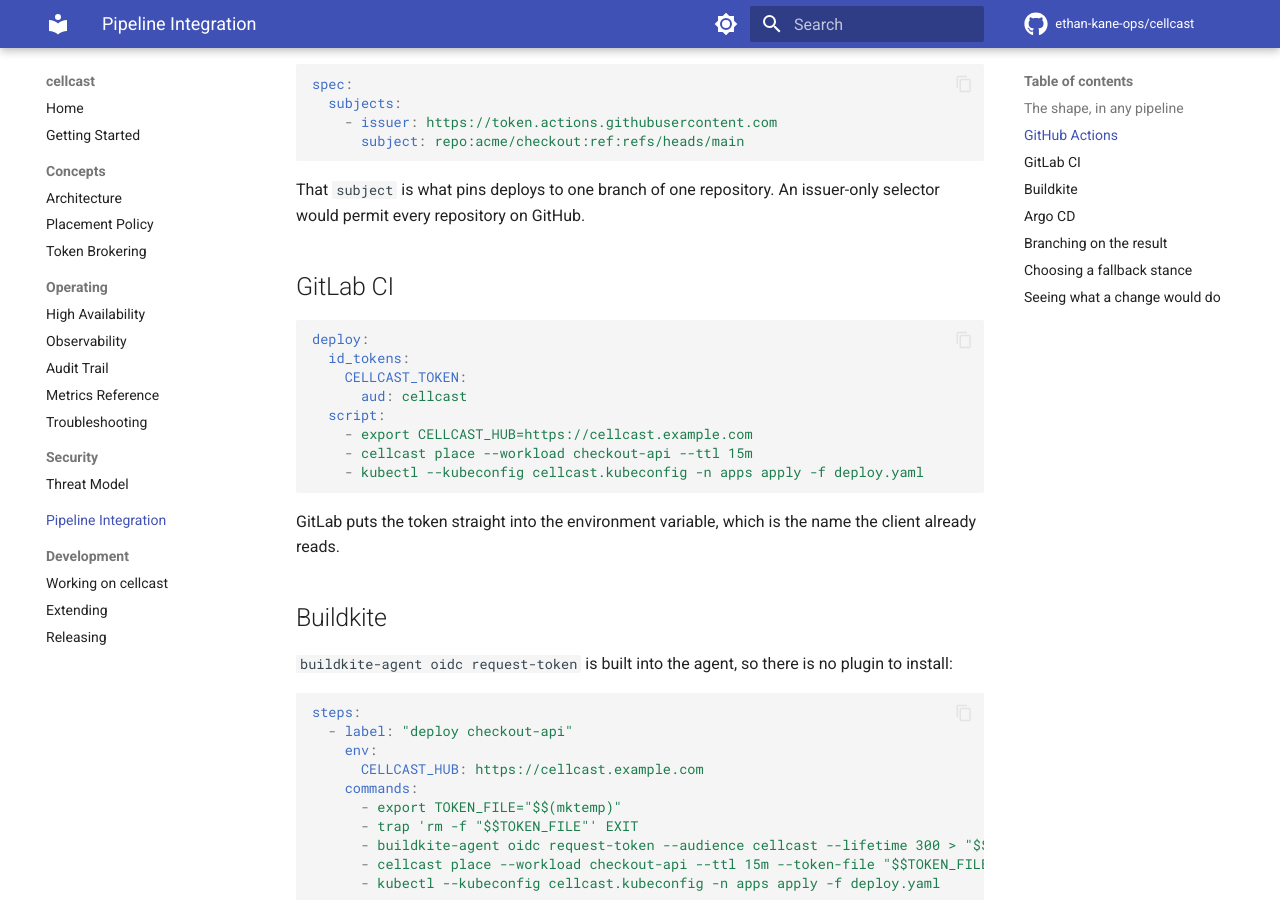
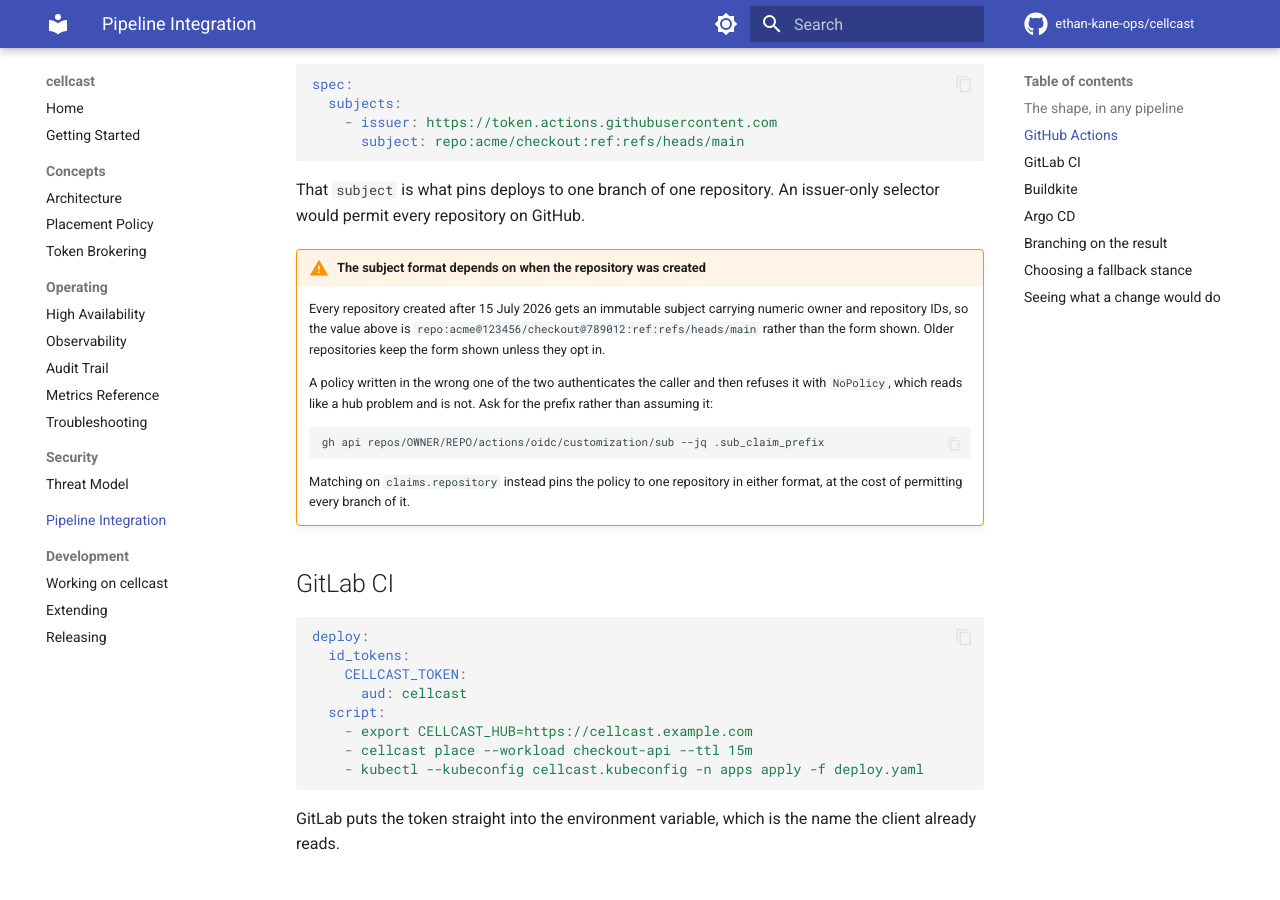
Before and after one commit to ethan-kane-ops/cellcast, an MkDocs documentation site: the page built from docs/pipeline-integration.md, in a window 1280 px wide and 900 px high, scrolled down 1746 px. Built offline with MkDocs 1.6.1 and Material for MkDocs 9.7.7, drawn with Linux system fonts in a browser that asks for light colours; comment, search, counter and statistics services are not loaded.

Commit message:
fix(examples): pin the GitHub policy to the subject GitHub actually issues
- A repository created after 15 July 2026 gets an immutable subject carrying numeric owner and repository IDs, and this one does: repo:owner@id/repo@id:pull_request
- A policy written in the older form authenticates the caller and then refuses it with NoPolicy, which reads as a hub problem rather than a token one
- Say so in the example, the integration page and the integrations README, with the command that reports the prefix rather than a rule for guessing it

````diff
--- a/docs/pipeline-integration.md
+++ b/docs/pipeline-integration.md
@@ -93,6 +93,24 @@ spec:
 
 That `subject` is what pins deploys to one branch of one repository. An
 issuer-only selector would permit every repository on GitHub.
+
+!!! warning "The subject format depends on when the repository was created"
+
+    Every repository created after 15 July 2026 gets an immutable subject
+    carrying numeric owner and repository IDs, so the value above is
+    `repo:acme@123456/checkout@789012:ref:refs/heads/main` rather than the form
+    shown. Older repositories keep the form shown unless they opt in.
+
+    A policy written in the wrong one of the two authenticates the caller and
+    then refuses it with `NoPolicy`, which reads like a hub problem and is not.
+    Ask for the prefix rather than assuming it:
+
+    ```bash
+    gh api repos/OWNER/REPO/actions/oidc/customization/sub --jq .sub_claim_prefix
+    ```
+
+    Matching on `claims.repository` instead pins the policy to one repository in
+    either format, at the cost of permitting every branch of it.
 
 ## GitLab CI
 
````
Also changed, not shown: examples/integrations/README.md (+9 -0 lines), 3 other files.
